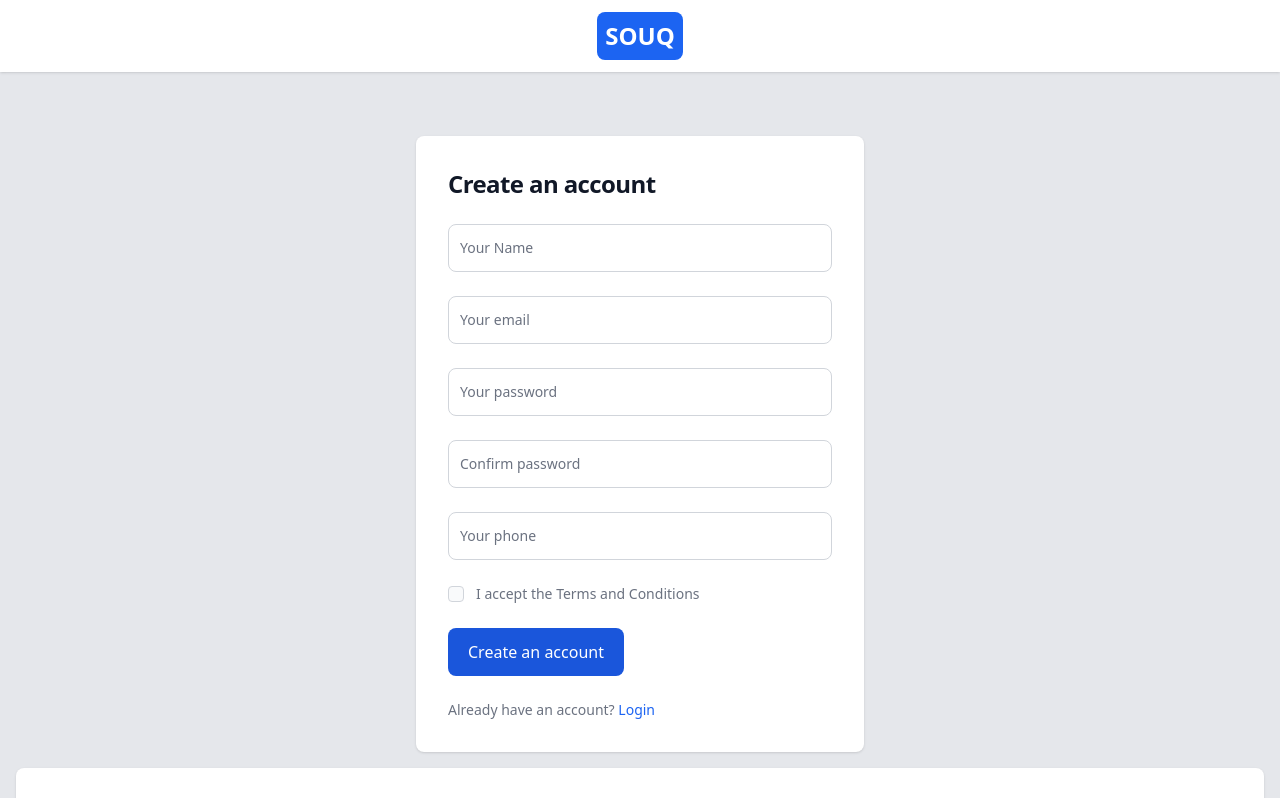
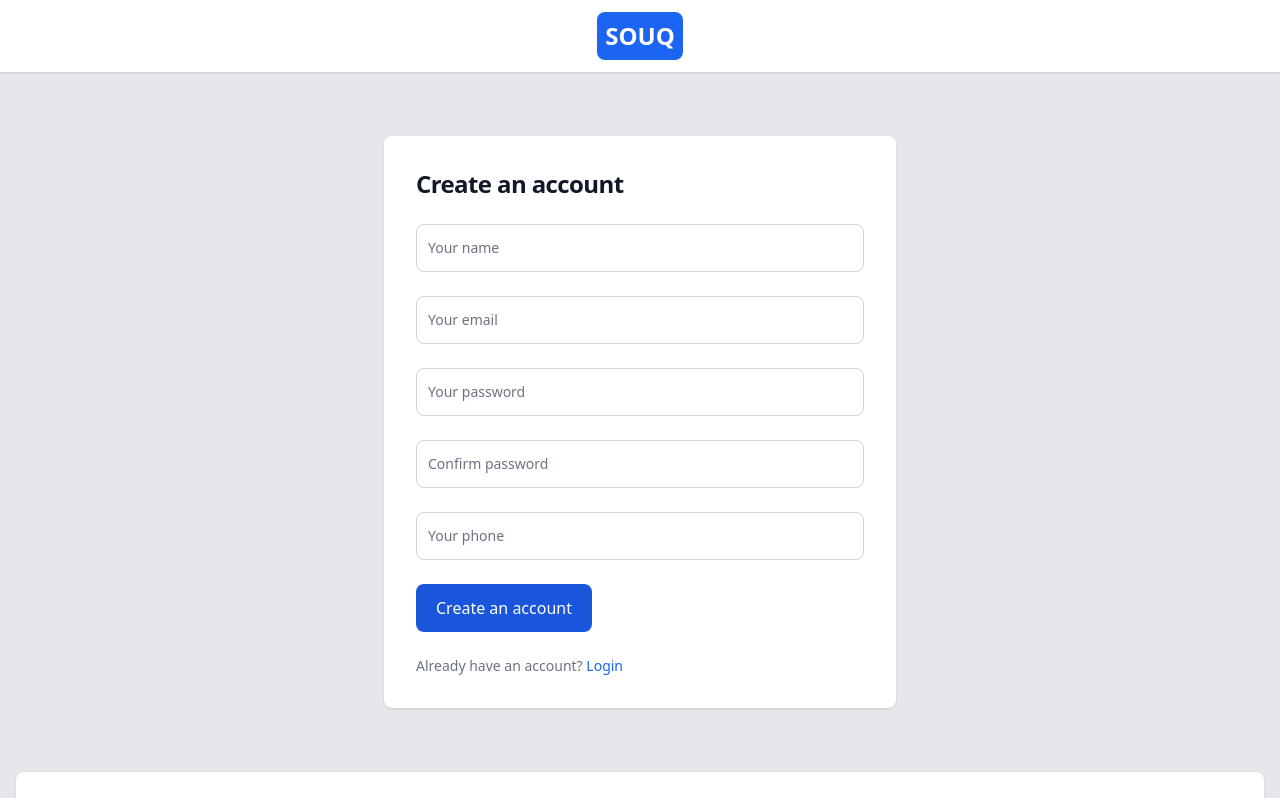
Before and after one commit to realKamel/Souqmart, an Angular app: page /register in a window 1280 px wide. Shown: the top 798 px of the page. Built offline with nearby package versions, Linux system fonts and the light colour scheme.

Commit message:
adding register design

```diff
--- a/src/app/Components/register/register.component.html
+++ b/src/app/Components/register/register.component.html
@@ -1,9 +1,9 @@
 <section class="dark:bg-gray-900">
 	<div
-		class="flex flex-col items-center justify-center px-6 py-8 mx-auto mt-16 lg:py-0"
+		class="flex flex-col items-center justify-center px-6 py-8 mx-auto my-16 lg:py-0"
 	>
 		<div
-			class="w-full bg-white rounded-lg shadow dark:border md:mt-0 sm:max-w-md xl:p-0 dark:bg-gray-800 dark:border-gray-700"
+			class="w-full bg-white rounded-lg shadow dark:border md:mt-0 sm:max-w-lg xl:p-0 dark:bg-gray-800 dark:border-gray-700"
 		>
 			<div class="p-6 space-y-4 md:space-y-6 sm:p-8">
 				<h1
@@ -11,93 +11,317 @@
 				>
 					Create an account
 				</h1>
-				<form class="space-y-4 md:space-y-6">
+				<form
+					class="space-y-4 md:space-y-6"
+					[formGroup]="registerForm"
+					(ngSubmit)="registerUser()"
+				>
+					<div>
 						<div class="relative">
 							<input
+								formControlName="name"
 								type="text"
 								id="floating_name"
 								class="block px-2.5 pb-2.5 pt-4 w-full text-sm text-gray-900 bg-transparent rounded-lg border-1 border-gray-300 appearance-none dark:text-white dark:border-gray-600 dark:focus:border-blue-500 focus:outline-none focus:ring-0 focus:border-blue-600 peer"
 								placeholder=" "
+								[ngClass]="{
+									'dark:border-red-500 border-red-600 dark:focus:border-red-500 focus:border-red-600':
+										(registerForm.get('name')?.errors &&
+											registerForm.get('name')
+												?.touched) ||
+										(registerForm.get('name')?.errors &&
+											registerForm.get('name')?.dirty),
+									'border-gray-300 dark:border-gray-600 dark:focus:border-blue-500 focus:border-blue-600':
+										!(
+											(registerForm.get('name')?.errors &&
+												registerForm.get('name')
+													?.touched) ||
+											(registerForm.get('name')?.errors &&
+												registerForm.get('name')?.dirty)
+										)
+								}"
 							/>
 							<label
 								for="floating_name"
+								[ngClass]="{
+									'text-red-600 dark:text-red-800  peer-focus:text-red-600 peer-focus:dark:text-red-500':
+										(registerForm.get('name')?.errors &&
+											registerForm.get('name')
+												?.touched) ||
+										(registerForm.get('name')?.errors &&
+											registerForm.get('name')?.dirty)
+								}"
 								class="absolute text-sm text-gray-500 dark:text-gray-400 duration-300 transform -translate-y-4 scale-75 top-2 z-10 origin-[0] bg-white dark:bg-gray-900 px-2 peer-focus:px-2 peer-focus:text-blue-600 peer-focus:dark:text-blue-500 peer-placeholder-shown:scale-100 peer-placeholder-shown:-translate-y-1/2 peer-placeholder-shown:top-1/2 peer-focus:top-2 peer-focus:scale-75 peer-focus:-translate-y-4 rtl:peer-focus:translate-x-1/4 rtl:peer-focus:left-auto start-1"
-							>Your Name</label
+								>Your name</label
 							>
 						</div>
+						@if ((registerForm.get('name')?.errors&&
+						registerForm.get('name')?.touched)||(registerForm.get('name')?.errors&&
+						registerForm.get('name')?.dirty)) {
+						<p
+							id="outlined_error_help"
+							class="mt-2 text-xs text-red-600 dark:text-red-400"
+						>
+							@if (registerForm.get('name')?.getError('required'))
+							{<span class="font-medium"
+								>Your Name is required</span
+							>} @if
+							(registerForm.get('name')?.getError('minlength'))
+							{<span class="font-medium"
+								>Your Name Must be at lest 3 characters</span
+							>} @if
+							(registerForm.get('name')?.getError('maxlength'))
+							{<span class="font-medium"
+								>Your Name Must be at most 20 characters</span
+							>}
+						</p>
+						}
+					</div>
+					<div>
 						<div class="relative">
 							<input
+								formControlName="email"
 								type="email"
 								id="floating_email"
 								class="block px-2.5 pb-2.5 pt-4 w-full text-sm text-gray-900 bg-transparent rounded-lg border-1 border-gray-300 appearance-none dark:text-white dark:border-gray-600 dark:focus:border-blue-500 focus:outline-none focus:ring-0 focus:border-blue-600 peer"
 								placeholder=" "
+								[ngClass]="{
+									'dark:border-red-500 border-red-600 dark:focus:border-red-500 focus:border-red-600':
+										(registerForm.get('email')?.errors &&
+											registerForm.get('email')
+												?.touched) ||
+										(registerForm.get('email')?.errors &&
+											registerForm.get('email')?.dirty),
+									'border-gray-300 dark:border-gray-600 dark:focus:border-blue-500 focus:border-blue-600':
+										!(
+											(registerForm.get('email')
+												?.errors &&
+												registerForm.get('email')
+													?.touched) ||
+											(registerForm.get('email')
+												?.errors &&
+												registerForm.get('email')
+													?.dirty)
+										)
+								}"
 							/>
 							<label
 								for="floating_email"
+								[ngClass]="{
+									'text-red-600 dark:text-red-800  peer-focus:text-red-600 peer-focus:dark:text-red-500':
+										(registerForm.get('email')?.errors &&
+											registerForm.get('email')
+												?.touched) ||
+										(registerForm.get('email')?.errors &&
+											registerForm.get('email')?.dirty)
+								}"
 								class="absolute text-sm text-gray-500 dark:text-gray-400 duration-300 transform -translate-y-4 scale-75 top-2 z-10 origin-[0] bg-white dark:bg-gray-900 px-2 peer-focus:px-2 peer-focus:text-blue-600 peer-focus:dark:text-blue-500 peer-placeholder-shown:scale-100 peer-placeholder-shown:-translate-y-1/2 peer-placeholder-shown:top-1/2 peer-focus:top-2 peer-focus:scale-75 peer-focus:-translate-y-4 rtl:peer-focus:translate-x-1/4 rtl:peer-focus:left-auto start-1"
 								>Your email</label
 							>
 						</div>
+						@if ((registerForm.get('email')?.errors&&
+						registerForm.get('email')?.touched)||(registerForm.get('email')?.errors&&
+						registerForm.get('email')?.dirty)) {
+						<p
+							id="outlined_error_help"
+							class="mt-2 text-xs text-red-600 dark:text-red-400"
+						>
+							@if
+							(registerForm.get('email')?.getError('required'))
+							{<span class="font-medium"
+								>Your Email is required</span
+							>} @if
+							(registerForm.get('email')?.getError('email'))
+							{<span class="font-medium"
+								>Your Email Must be like mail&#64;mail.com</span
+							>}
+						</p>
+						}
+					</div>
+					<div>
 						<div class="relative">
 							<input
+								formControlName="password"
 								type="password"
+								autocomplete
 								id="floating_password"
 								class="block px-2.5 pb-2.5 pt-4 w-full text-sm text-gray-900 bg-transparent rounded-lg border-1 border-gray-300 appearance-none dark:text-white dark:border-gray-600 dark:focus:border-blue-500 focus:outline-none focus:ring-0 focus:border-blue-600 peer"
 								placeholder=" "
+								[ngClass]="{
+									'dark:border-red-500 border-red-600 dark:focus:border-red-500 focus:border-red-600':
+										(registerForm.get('password')?.errors &&
+											registerForm.get('password')
+												?.touched) ||
+										(registerForm.get('password')?.errors &&
+											registerForm.get('password')
+												?.dirty),
+									'border-gray-300 dark:border-gray-600 dark:focus:border-blue-500 focus:border-blue-600':
+										!(
+											(registerForm.get('password')
+												?.errors &&
+												registerForm.get('password')
+													?.touched) ||
+											(registerForm.get('password')
+												?.errors &&
+												registerForm.get('password')
+													?.dirty)
+										)
+								}"
 							/>
 							<label
 								for="floating_password"
+								[ngClass]="{
+									'text-red-600 dark:text-red-800  peer-focus:text-red-600 peer-focus:dark:text-red-500':
+										(registerForm.get('password')?.errors &&
+											registerForm.get('password')
+												?.touched) ||
+										(registerForm.get('password')?.errors &&
+											registerForm.get('password')?.dirty)
+								}"
 								class="absolute text-sm text-gray-500 dark:text-gray-400 duration-300 transform -translate-y-4 scale-75 top-2 z-10 origin-[0] bg-white dark:bg-gray-900 px-2 peer-focus:px-2 peer-focus:text-blue-600 peer-focus:dark:text-blue-500 peer-placeholder-shown:scale-100 peer-placeholder-shown:-translate-y-1/2 peer-placeholder-shown:top-1/2 peer-focus:top-2 peer-focus:scale-75 peer-focus:-translate-y-4 rtl:peer-focus:translate-x-1/4 rtl:peer-focus:left-auto start-1"
 								>Your password</label
 							>
 						</div>
+						@if ((registerForm.get('password')?.errors&&
+						registerForm.get('password')?.touched)||(registerForm.get('password')?.errors&&
+						registerForm.get('password')?.dirty)) {
+						<p
+							id="outlined_error_help"
+							class="mt-2 text-xs text-red-600 dark:text-red-400"
+						>
+							@if
+							(registerForm.get('password')?.getError('required'))
+							{<span class="font-medium"
+								>Your password is required</span
+							>} @if
+							(registerForm.get('password')?.getError('pattern'))
+							{<span class="font-medium"
+								>Your password Must at least 6 characters</span
+							>}
+						</p>
+						}
+					</div>
+					<div>
 						<div class="relative">
 							<input
+								formControlName="rePassword"
+								autocomplete
 								type="password"
-							id="confirm-password"
+								id="floating_rePassword"
 								class="block px-2.5 pb-2.5 pt-4 w-full text-sm text-gray-900 bg-transparent rounded-lg border-1 border-gray-300 appearance-none dark:text-white dark:border-gray-600 dark:focus:border-blue-500 focus:outline-none focus:ring-0 focus:border-blue-600 peer"
 								placeholder=" "
+								[ngClass]="{
+									'dark:border-red-500 border-red-600 dark:focus:border-red-500 focus:border-red-600':
+										(registerForm.errors &&
+											registerForm.get('rePassword')
+												?.touched) ||
+										(registerForm.errors &&
+											registerForm.get('rePassword')
+												?.dirty),
+									'border-gray-300 dark:border-gray-600 dark:focus:border-blue-500 focus:border-blue-600':
+										!(
+											(registerForm.errors &&
+												registerForm.get('rePassword')
+													?.touched) ||
+											(registerForm.errors &&
+												registerForm.get('rePassword')
+													?.dirty)
+										)
+								}"
 							/>
 							<label
-							for="confirm-password"
+								for="floating_rePassword"
+								[ngClass]="{
+									'text-red-600 dark:text-red-800  peer-focus:text-red-600 peer-focus:dark:text-red-500':
+										(registerForm.errors &&
+											registerForm.get('rePassword')
+												?.touched) ||
+										(registerForm.errors &&
+											registerForm.get('rePassword')
+												?.dirty)
+								}"
 								class="absolute text-sm text-gray-500 dark:text-gray-400 duration-300 transform -translate-y-4 scale-75 top-2 z-10 origin-[0] bg-white dark:bg-gray-900 px-2 peer-focus:px-2 peer-focus:text-blue-600 peer-focus:dark:text-blue-500 peer-placeholder-shown:scale-100 peer-placeholder-shown:-translate-y-1/2 peer-placeholder-shown:top-1/2 peer-focus:top-2 peer-focus:scale-75 peer-focus:-translate-y-4 rtl:peer-focus:translate-x-1/4 rtl:peer-focus:left-auto start-1"
 								>Confirm password</label
 							>
 						</div>
+						@if ((registerForm.errors&&
+						registerForm.get('rePassword')?.touched)||(registerForm.errors&&
+						registerForm.get('rePassword')?.dirty)) {
+						<p
+							id="outlined_error_help"
+							class="mt-2 text-xs text-red-600 dark:text-red-400"
+						>
+							@if
+							(registerForm.get('rePassword')?.getError('required'))
+							{<span class="font-medium"
+								>Your rePassword is required</span
+							>} @if (registerForm.getError('mismatch')) {<span
+								class="font-medium"
+								>Password Does not match</span
+							>}
+						</p>
+						}
+					</div>
+					<div>
 						<div class="relative">
 							<input
+								formControlName="phone"
 								type="tel"
 								id="floating_phone"
 								class="block px-2.5 pb-2.5 pt-4 w-full text-sm text-gray-900 bg-transparent rounded-lg border-1 border-gray-300 appearance-none dark:text-white dark:border-gray-600 dark:focus:border-blue-500 focus:outline-none focus:ring-0 focus:border-blue-600 peer"
 								placeholder=" "
+								[ngClass]="{
+									'dark:border-red-500 border-red-600 dark:focus:border-red-500 focus:border-red-600':
+										(registerForm.get('phone')?.errors &&
+											registerForm.get('phone')
+												?.touched) ||
+										(registerForm.get('phone')?.errors &&
+											registerForm.get('phone')?.dirty),
+									'border-gray-300 dark:border-gray-600 dark:focus:border-blue-500 focus:border-blue-600':
+										!(
+											(registerForm.get('phone')
+												?.errors &&
+												registerForm.get('phone')
+													?.touched) ||
+											(registerForm.get('phone')
+												?.errors &&
+												registerForm.get('phone')
+													?.dirty)
+										)
+								}"
 							/>
 							<label
 								for="floating_phone"
+								[ngClass]="{
+									'text-red-600 dark:text-red-800  peer-focus:text-red-600 peer-focus:dark:text-red-500':
+										(registerForm.get('phone')?.errors &&
+											registerForm.get('phone')
+												?.touched) ||
+										(registerForm.get('phone')?.errors &&
+											registerForm.get('phone')?.dirty)
+								}"
 								class="absolute text-sm text-gray-500 dark:text-gray-400 duration-300 transform -translate-y-4 scale-75 top-2 z-10 origin-[0] bg-white dark:bg-gray-900 px-2 peer-focus:px-2 peer-focus:text-blue-600 peer-focus:dark:text-blue-500 peer-placeholder-shown:scale-100 peer-placeholder-shown:-translate-y-1/2 peer-placeholder-shown:top-1/2 peer-focus:top-2 peer-focus:scale-75 peer-focus:-translate-y-4 rtl:peer-focus:translate-x-1/4 rtl:peer-focus:left-auto start-1"
 								>Your phone</label
 							>
 						</div>
-					<div class="flex items-start">
-						<div class="flex items-center h-5">
-							<input
-								id="terms"
-								aria-describedby="terms"
-								type="checkbox"
-								class="w-4 h-4 border border-gray-300 rounded bg-gray-50 focus:ring-3 focus:ring-primary-300 dark:bg-gray-700 dark:border-gray-600 dark:focus:ring-primary-600 dark:ring-offset-gray-800"
-								required=""
-							/>
-						</div>
-						<div class="ml-3 text-sm">
-							<label
-								for="terms"
-								class="font-light text-gray-500 dark:text-gray-300"
-								>I accept the
-								<a
-									class="font-medium text-primary-600 hover:underline dark:text-primary-500"
-									>Terms and Conditions</a
-								></label
+						@if ((registerForm.get('phone')?.errors&&
+						registerForm.get('phone')?.touched)||(registerForm.get('phone')?.errors&&
+						registerForm.get('phone')?.dirty)) {
+						<p
+							id="outlined_error_help"
+							class="mt-2 text-xs text-red-600 dark:text-red-400"
 						>
-						</div>
+							@if
+							(registerForm.get('phone')?.getError('required'))
+							{<span class="font-medium"
+								>Your phone is required</span
+							>} @if
+							(registerForm.get('phone')?.getError('pattern'))
+							{<span class="font-medium"
+								>Your phone be Like 01014202765</span
+							>}
+						</p>
+						}
 					</div>
 					<button
 						type="submit"
--- a/src/app/Components/register/register.component.ts
+++ b/src/app/Components/register/register.component.ts
@@ -1,11 +1,54 @@
-import { Component } from '@angular/core';
+import { Component, inject } from '@angular/core';
+import {
+	AbstractControl,
+	FormControl,
+	FormGroup,
+	ReactiveFormsModule,
+	Validators,
+} from '@angular/forms';
 import { RouterLink } from '@angular/router';
+import { AuthService } from '../../Services/auth.service';
+import { NgClass } from '@angular/common';
 
 @Component({
 	selector: 'app-register',
 	standalone: true,
-	imports: [RouterLink],
+	imports: [RouterLink, ReactiveFormsModule, NgClass],
 	templateUrl: './register.component.html',
 	styleUrl: './register.component.css',
 })
-export class RegisterComponent {}
+export class RegisterComponent {
+	readonly _AuthService = inject(AuthService);
+	registerForm: FormGroup = new FormGroup(
+		{
+			name: new FormControl(null, [
+				Validators.required,
+				Validators.minLength(3),
+				Validators.maxLength(20),
+			]),
+			email: new FormControl(null, [
+				Validators.required,
+				Validators.email,
+			]),
+			password: new FormControl(null, [
+				Validators.required,
+				Validators.pattern(/^\w{6,}$/),
+			]),
+			rePassword: new FormControl(null, [Validators.minLength(6)]),
+			phone: new FormControl(null, [
+				Validators.required,
+				Validators.pattern(/^01[0125]\d{8}$/),
+			]),
+		},
+		this.passwordMatchValidator
+	);
+	passwordMatchValidator(g: AbstractControl) {
+		return g.get('password')?.value === g.get('rePassword')?.value
+			? null
+			: { mismatch: true };
+	}
+
+	registerUser() {
+		console.log(this.registerForm);
+	}
+}
```
Lines whose indentation alone changed are shown as unchanged.
